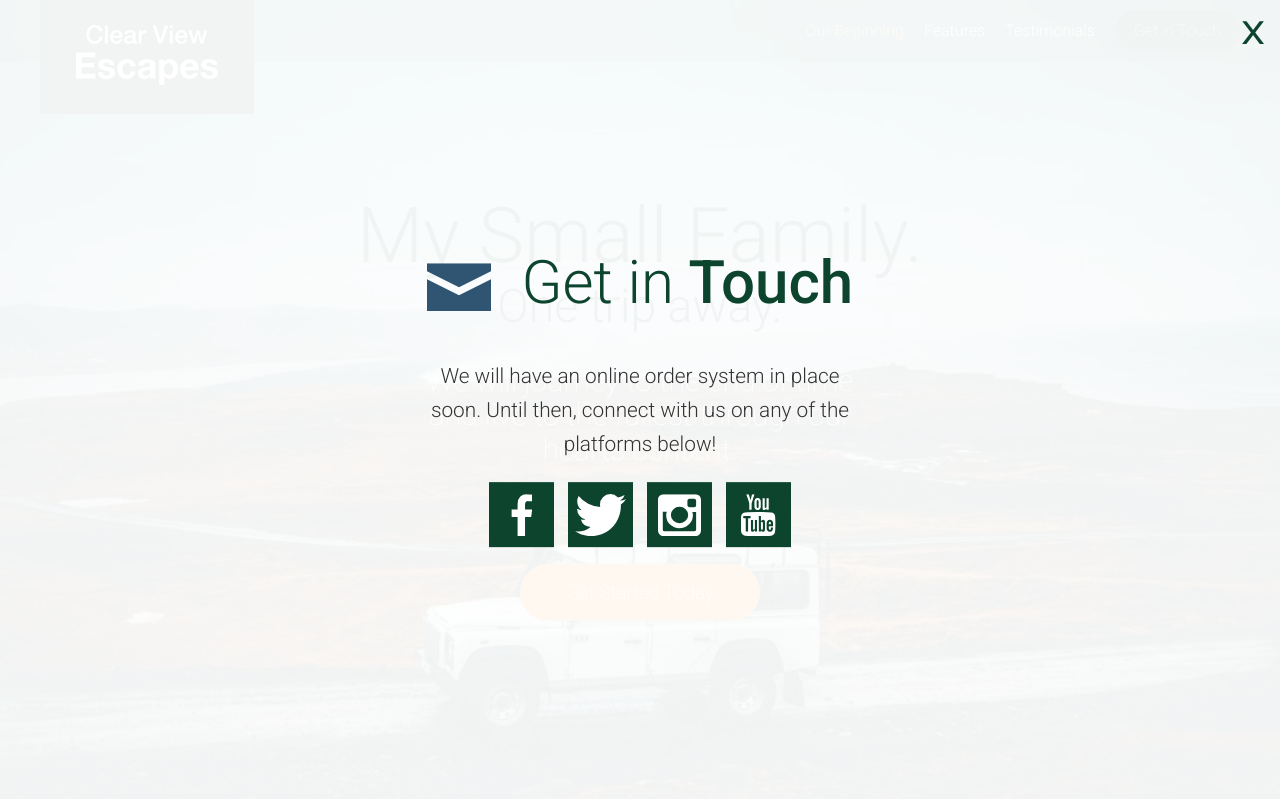
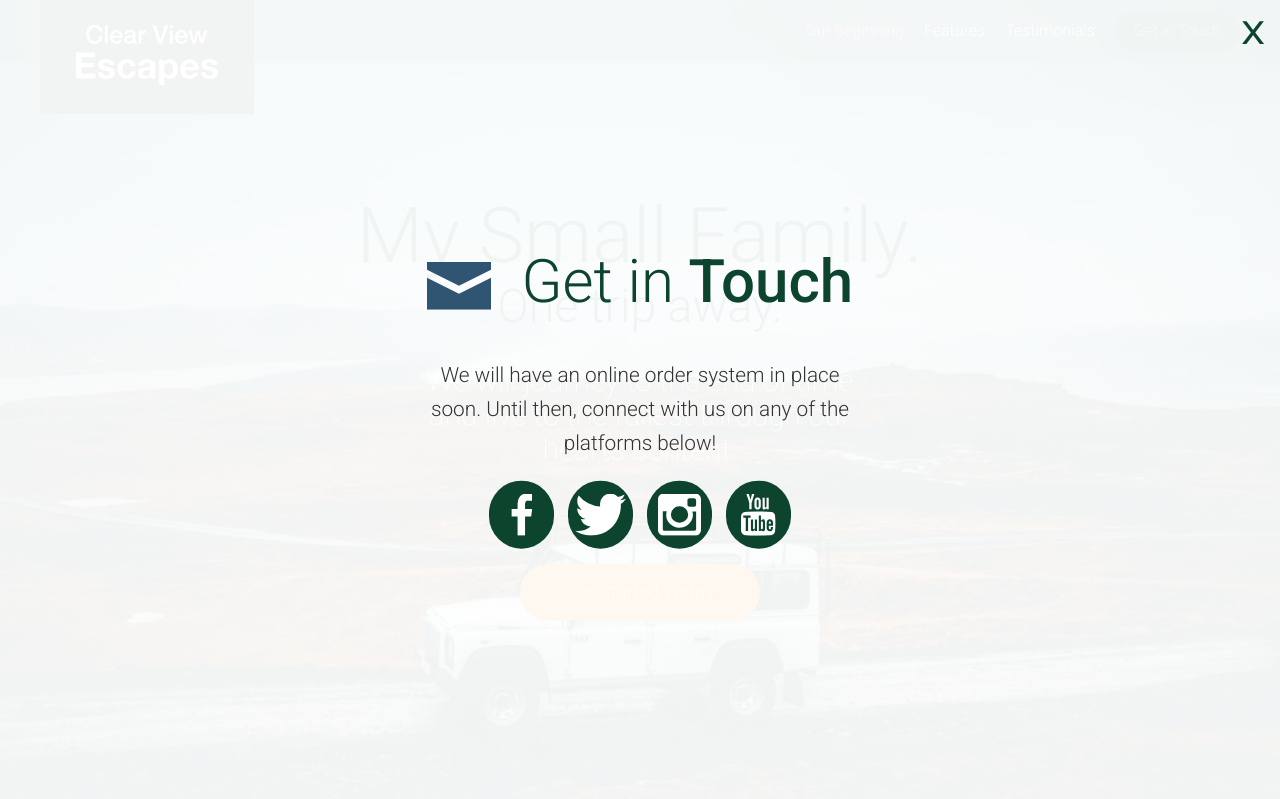
Before and after one commit to madhesca/My-First-Project, a website: page app/index.html in a window 1280 px wide. Both pictures are taken after a click on the link "Get Started Today". Shown: the top 799 px of the page. Drawn offline with Linux system fonts and the light colour scheme.

Commit message:
Edited from Home

```diff
--- a/app/assets/styles/modules/_social-icons.css
+++ b/app/assets/styles/modules/_social-icons.css
@@ -5,8 +5,9 @@
 		background-color: $mainBlue;
 		display: inline-block;
 		margin: 0 5px;
-		width: 65px;
-		height: 65px;
+		width: 68px;
+		height: 68px;
+		border-radius: 36px;
 		position: relative;
 
 		@mixin atSmall {
--- a/app/index.html
+++ b/app/index.html
@@ -218,7 +218,7 @@
      <p class="modal__description">We will have an online order system in place soon. Until then, connect with us on any of the platforms below!</p>
     </div>
     <div class="social-icons icon">
-      <a href="https://facebook.com" class="social-icons__icon"><img class="icon" src="assets/images/icons/facebook.svg"></a>
+      <a href="https://facebook.com/cheZky12" target = 'blank' class="social-icons__icon"><img class="icon" src="assets/images/icons/facebook.svg"></a>
        <a href="https://twitter.com" class="social-icons__icon"><img class="icon" src="assets/images/icons/twitter.svg"></a>
         <a href="https://instagram.com" class="social-icons__icon"><img class="icon" src="assets/images/icons/instagram.svg"></a>
          <a href="https://youtube.com" class="social-icons__icon"><img class="icon" src="assets/images/icons/youtube.svg"></a>
--- a/app/temp/styles/styles.css
+++ b/app/temp/styles/styles.css
@@ -1472,8 +1472,9 @@ a {
 		background-color: #0d442e;
 		display: inline-block;
 		margin: 0 5px;
-		width: 65px;
-		height: 65px;
+		width: 68px;
+		height: 68px;
+		border-radius: 36px;
 		position: relative;
 	}
 
--- a/package.json
+++ b/package.json
@@ -1,5 +1,5 @@
 {
-  "name": "travel-site",
+  "name": "My-First-Project",
   "version": "1.0.0",
   "dependencies": {
     "jquery": "^3.2.1",
```
